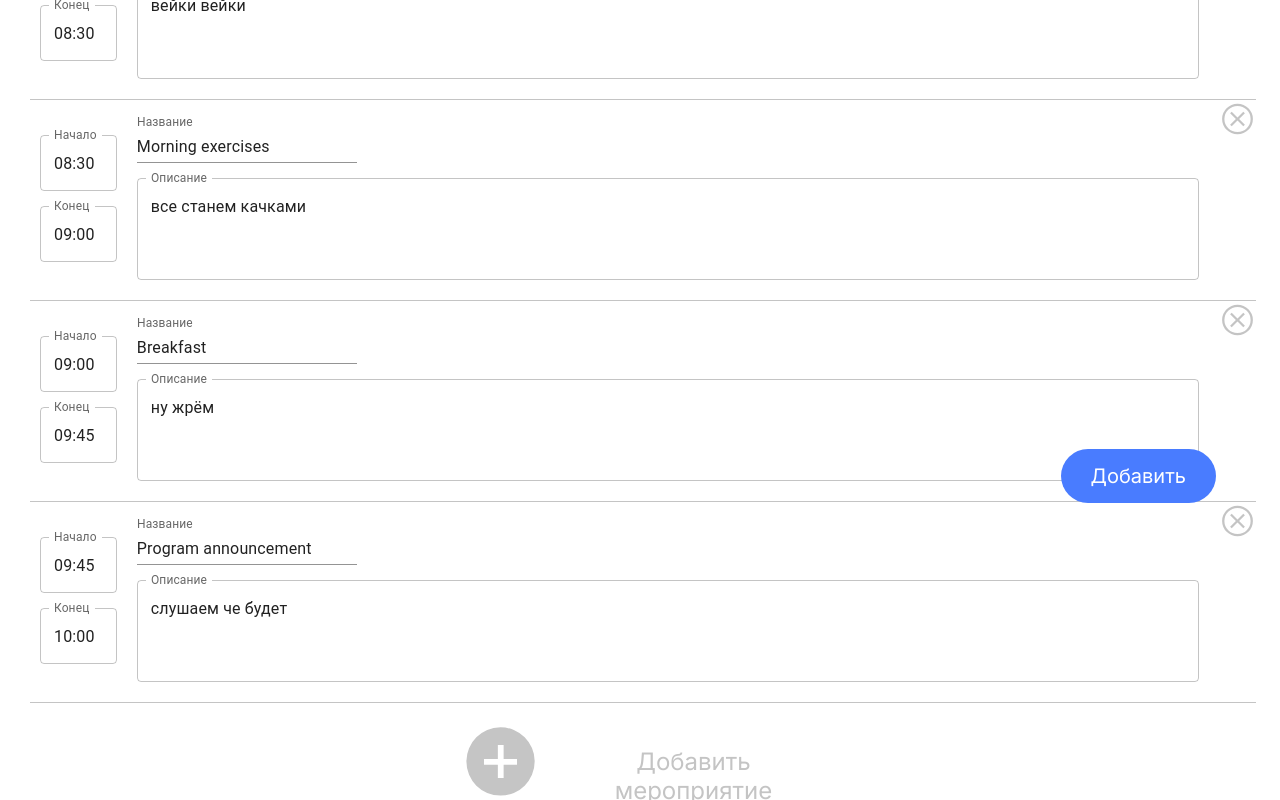
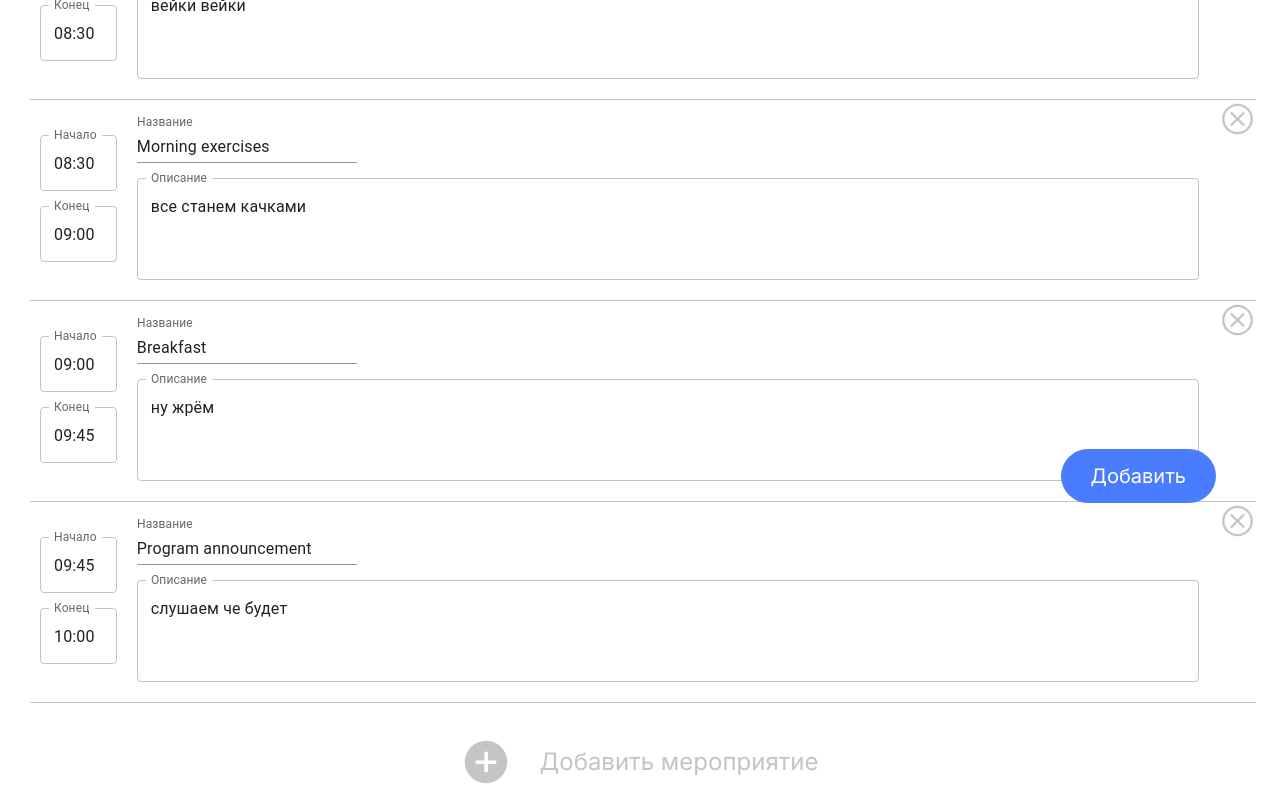
Before and after one commit to PavKiki/Tracking-the-activity-of-children-in-field-camps, a React (Create React App) app in the folder frontend/lang+_project/: page /add-day in a window 1280 px wide. Shown: the part 257-1057 px from the top of the page. Built offline with nearby package versions, Linux system fonts and the light colour scheme; no server answers; sample sign-in values are in the browser's storage.

Commit message:
v2.0.3 (add tournament page added)

```diff
--- a/frontend/lang+_project/src/api/axios.ts
+++ b/frontend/lang+_project/src/api/axios.ts
@@ -2,8 +2,7 @@ import axios from 'axios';
 const BASE_URL = 'http://localhost:8080/api/v1';
 
 const api = axios.create({
-    baseURL: BASE_URL,
-    withCredentials: true
+    baseURL: BASE_URL
 });
 
 api.interceptors.response.use(response => response, async error => {
--- a/frontend/lang+_project/src/components/BlueAddButton.tsx
+++ b/frontend/lang+_project/src/components/BlueUploadButton.tsx
@@ -1,8 +1,8 @@
-import "css-components/BlueAddButton.css"
+import "css-components/BlueUploadButton.css"
 
 export interface ButtonProps extends React.ButtonHTMLAttributes<HTMLButtonElement> {}
 
-export function BlueAddButton(props: ButtonProps): React.ReactElement<ButtonProps> {
+export function BlueUploadButton(props: ButtonProps): React.ReactElement<ButtonProps> {
     const { children, ...rest } = props;
     return (
         <button className="blue-add-button" {...rest}>
--- /dev/null
+++ b/frontend/lang+_project/src/components/GrayAddButton.tsx
@@ -0,0 +1,17 @@
+import addCircle from "data/images/add_circle_FILL1_wght700_GRAD0_opsz48.svg"
+
+import "css-components/GrayAddButton.css"
+
+export interface ButtonProps extends React.ButtonHTMLAttributes<HTMLButtonElement> {}
+
+export function GrayAddButton(props: ButtonProps): React.ReactElement<ButtonProps> {
+    const { children, ...rest } = props;
+    return (
+    <div className="add-new-something">
+        <button className="add-new-something-button" {...rest}>
+            <img src = { addCircle } alt = "Значок плюса для добавления"></img>
+            { children }
+        </button>
+    </div>
+    )
+}
--- a/frontend/lang+_project/src/components/add_day_page/AddActivityButton.tsx
+++ /dev/null
@@ -1,20 +0,0 @@
-import { useContext } from "react";
-
-import { AddDayContext } from "context/AddDayContext";
-
-import addCircle from "data/images/add_circle_FILL1_wght700_GRAD0_opsz48.svg"
-import "css-components/AddActivityButton.css";
-
-export function AddActivityButton() {
-
-    const { addActivity } = useContext(AddDayContext)
-
-    return (
-        <div className="add-new-activity">
-            <div className="add-new-activity-button" onClick={ () => addActivity() }>
-                <img src = { addCircle } alt = "Значок плюса для добавления мероприятия"></img>
-                <p>Добавить мероприятие</p>
-            </div>
-        </div>
-    )
-}
--- a/frontend/lang+_project/src/css-components/AddSportsTournamentPage.css
+++ b/frontend/lang+_project/src/css-components/AddSportsTournamentPage.css
@@ -1,4 +1,44 @@
 .existing-tournaments-container {
-    width: 97vw;
+    margin-left: 6vw;
+    margin-top: 3vh;
+}
+
+.existing-tournaments-container > p {
+    margin: 0;
+    margin-bottom: 4vh;
+    font-size: 40px;
+    font-weight: 600;
+    font-family: 'Inter', sans-serif;
+}
+
+.existing-tournaments-container .tournament {
+    margin-left: 2vw;
+    margin-bottom: 2vh;
+    width: 40vw;
+    background-color: #ebebeb;
+    border: solid 0px white;
+    border-radius: 42px;
+    overflow: hidden;
+}
+
+.existing-tournaments-container .tournament > p {
     margin-left: 3vw;
+    margin-right: 3vw;
+    font-size: 24px;
+    font-weight: 400;
+    font-family: 'Inter', sans-serif;
 }
+
+.new-sports-tournament {
+    margin-left: 6vw;
+    margin-bottom: 6vh;
+}
+
+.new-sports-tournament .add-new-something {
+    width: 44vw;
+}
+
+.new-sports-tournament .tournament-title-text-field {
+    margin-left: 2vw;
+    width: 40vw;
+}
--- a/frontend/lang+_project/src/css-components/AddActivityButton.css
+++ b/frontend/lang+_project/src/css-components/GrayAddButton.css
@@ -1,14 +1,15 @@
-.add-new-activity {
+.add-new-something {
     width: 100%;
     margin-top: 20px;
     display: flex;
     justify-content: center;
 }
 
-.add-new-activity .add-new-activity-button {
+.add-new-something .add-new-something-button {
     display: flex;
     justify-content: center;
     text-align: center;
+    vertical-align: middle;
     border: 0;
     background-color: white;
     gap: 30px;
@@ -16,16 +17,17 @@
     border-radius: 40px;
 }
 
-.add-new-activity .add-new-activity-button:hover {
+.add-new-something .add-new-something-button:hover {
     cursor: pointer;
     background-color: rgb(235, 235, 235);
 }
 
-.add-new-activity .add-new-activity-button > img {
+.add-new-something .add-new-something-button > img {
     filter: invert(100%) sepia(13%) saturate(9%) hue-rotate(292deg) brightness(84%) contrast(80%);
+    margin: auto;
 }
 
-.add-new-activity .add-new-activity-button > p {
+.add-new-something .add-new-something-button > p {
     color: #c4c4c4;
     font-size: 24px;
     font-family: 'Inter', sans-serif;
--- a/frontend/lang+_project/src/hooks/blue-add-button.ts
+++ b/frontend/lang+_project/src/hooks/blue-upload-button.ts
@@ -1,6 +1,6 @@
 import { useState } from "react"
 
-export function useBlueAddButton({defaultText} : {defaultText: string}) {
+export function useBlueUploadButton({defaultText} : {defaultText: string}) {
     const [button, setButton] = useState<string>(defaultText)
 
     function setBlueButtonLoading() {
--- a/frontend/lang+_project/src/hooks/tournaments.ts
+++ b/frontend/lang+_project/src/hooks/tournaments.ts
@@ -40,7 +40,12 @@ export function useSportsTournaments() {
         setLoading(true)
 
         await api
-            .get<ISportsTournament[]>("sports/tournament/getAll")
+            .get<ISportsTournament[]>(
+                "sports/tournament/getAll",
+                {
+                    withCredentials: true
+                }
+            )
             .then((response) => {
                 setTournaments(response.data)
                 setLoading(false)
--- a/frontend/lang+_project/src/pages/AddDayPage.tsx
+++ b/frontend/lang+_project/src/pages/AddDayPage.tsx
@@ -1,24 +1,25 @@
-import { useContext, useEffect, useState} from 'react';
+import { useContext } from 'react';
 
 import { DatePicker } from "@mui/x-date-pickers";
 import { ActivityToAdd } from "components/add_day_page/ActivityToAdd";
-import { AddActivityButton } from "components/add_day_page/AddActivityButton";
 import { AddDayContext } from "context/AddDayContext";
 
 import { Navigate } from 'react-router';
-import { IModal } from 'models';
+
+import { useModal } from 'hooks/modal';
+import { ModalWindow } from 'components/ModalWindow';
+
+import { BlueUploadButton } from 'components/BlueUploadButton';
+import { useBlueUploadButton } from 'hooks/blue-upload-button';
+import { GrayAddButton } from 'components/GrayAddButton';
 
 import 'css-components/AddDayPage.css';
-import { useModal } from 'hooks/modal';
-import { ModalWindow } from 'components/ModalWindow';
-import { BlueAddButton } from 'components/BlueAddButton';
-import { useBlueAddButton } from 'hooks/blue-add-button';
 
 export function AddDayPage() {
-    const { currentDate, handleChangeDate, activitiesToAdd, uploadTimetable, redirect } = useContext(AddDayContext)
+    const { currentDate, handleChangeDate, activitiesToAdd, uploadTimetable, redirect, addActivity } = useContext(AddDayContext)
 
     const { showModal, modal } = useModal()
-    const { button, setBlueButtonDefault, setBlueButtonLoading } = useBlueAddButton({defaultText: "Добавить"})
+    const { button, setBlueButtonDefault, setBlueButtonLoading } = useBlueUploadButton({defaultText: "Добавить"})
 
     if (redirect) {
         return <Navigate to="/"/>
@@ -38,10 +39,10 @@ export function AddDayPage() {
                 <div className="container-of-activities">
                     { activitiesToAdd.map ( (activity, index) => <ActivityToAdd activity = { activity } index={ index } key={index}/> ) }
                 </div>
-                <AddActivityButton/>
-                <BlueAddButton onClick={ () => uploadTimetable(currentDate!!, setBlueButtonLoading, setBlueButtonDefault, showModal) }>
+                <GrayAddButton onClick={ () => addActivity() }><p>Добавить мероприятие</p></GrayAddButton>
+                <BlueUploadButton onClick={ () => uploadTimetable(currentDate!!, setBlueButtonLoading, setBlueButtonDefault, showModal) }>
                     <p>{ button }</p>
-                </BlueAddButton>
+                </BlueUploadButton>
             </div>
         </>
     )
--- a/frontend/lang+_project/src/pages/AddSportsTournamentPage.tsx
+++ b/frontend/lang+_project/src/pages/AddSportsTournamentPage.tsx
@@ -1,15 +1,19 @@
-import { BlueAddButton } from "components/BlueAddButton";
+import "css-components/AddSportsTournamentPage.css";
+
+import { BlueUploadButton } from "components/BlueUploadButton";
 import { ModalWindow } from "components/ModalWindow";
 import { SportsTournamentToAdd } from "components/add_sports_tournament_page/SportsTournamentToAdd";
-import { useBlueAddButton } from "hooks/blue-add-button";
+import { useBlueUploadButton } from "hooks/blue-upload-button";
 import { useModal } from "hooks/modal";
 import { useSportsTournaments } from "hooks/tournaments";
-
-import "css-components/AddSportsTournamentPage.css";
+import { useState } from "react";
+import { GrayAddButton } from "components/GrayAddButton";
 
 export function AddSportsTournamentPage() {
+    const [show, setShow] = useState<boolean>(false)
+
     const { tournaments, loading, error, tournamentTitle, setTournamentTitle, addTournament } = useSportsTournaments()
-    const { button, setBlueButtonLoading, setBlueButtonDefault } = useBlueAddButton({defaultText: "Добавить"})
+    const { button, setBlueButtonLoading, setBlueButtonDefault } = useBlueUploadButton({defaultText: "Добавить"})
     const { modal, showModal } = useModal()
 
     return (
@@ -19,15 +23,19 @@ export function AddSportsTournamentPage() {
             { error && <div>{ error }</div>}
             { tournaments &&
                 <div className="existing-tournaments-container">
-                    <h2>Турниры:</h2>
-                    { tournaments.map((tournament, i) => <div className="tournament" key={ i }>{ tournament.title }</div> ) }
+                    <p>Спортивные турниры:</p>
+                    { tournaments.map((tournament, i) => <div className="tournament" key={ i }><p>{ tournament.title }</p></div> ) }
                     <br/>
                 </div>
             }
-            <SportsTournamentToAdd tournamentTitle={tournamentTitle} setTournamentTitle={setTournamentTitle}/>
-            <BlueAddButton onClick={ () => addTournament(setBlueButtonLoading, setBlueButtonDefault, showModal) }>
-                <p>{ button }</p>
-            </BlueAddButton>
+            <div className="new-sports-tournament">
+                {!show ?
+                    <GrayAddButton onClick={ () => setShow(true) }><p>Добавить турнир</p></GrayAddButton>
+                    :
+                    <SportsTournamentToAdd setTournamentTitle={ setTournamentTitle } tournamentTitle={ tournamentTitle }></SportsTournamentToAdd>
+                }
+            </div>
+            { show && <BlueUploadButton onClick={ () => addTournament(setBlueButtonLoading, setBlueButtonDefault, showModal) }><p>{ button }</p></BlueUploadButton> }
         </>
     );
 }
```
Also changed, not shown: frontend/lang+_project/src/components/add_sports_tournament_page/SportsTournamentToAdd.tsx (+16 -7 lines), frontend/lang+_project/src/css-components/BlueUploadButton.css (renamed from frontend/lang+_project/src/css-components/BlueAddButton.css), 1 other file (tests, documents, lock files or other folders).
